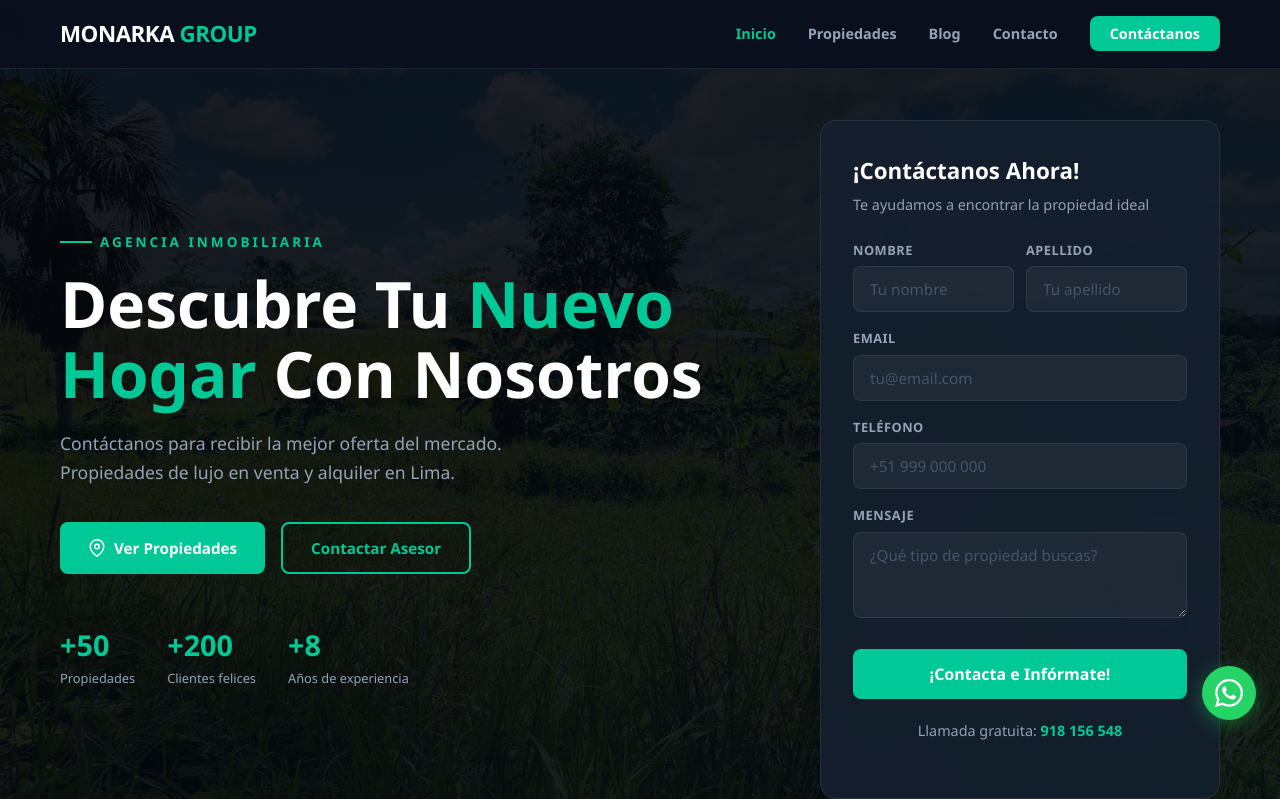
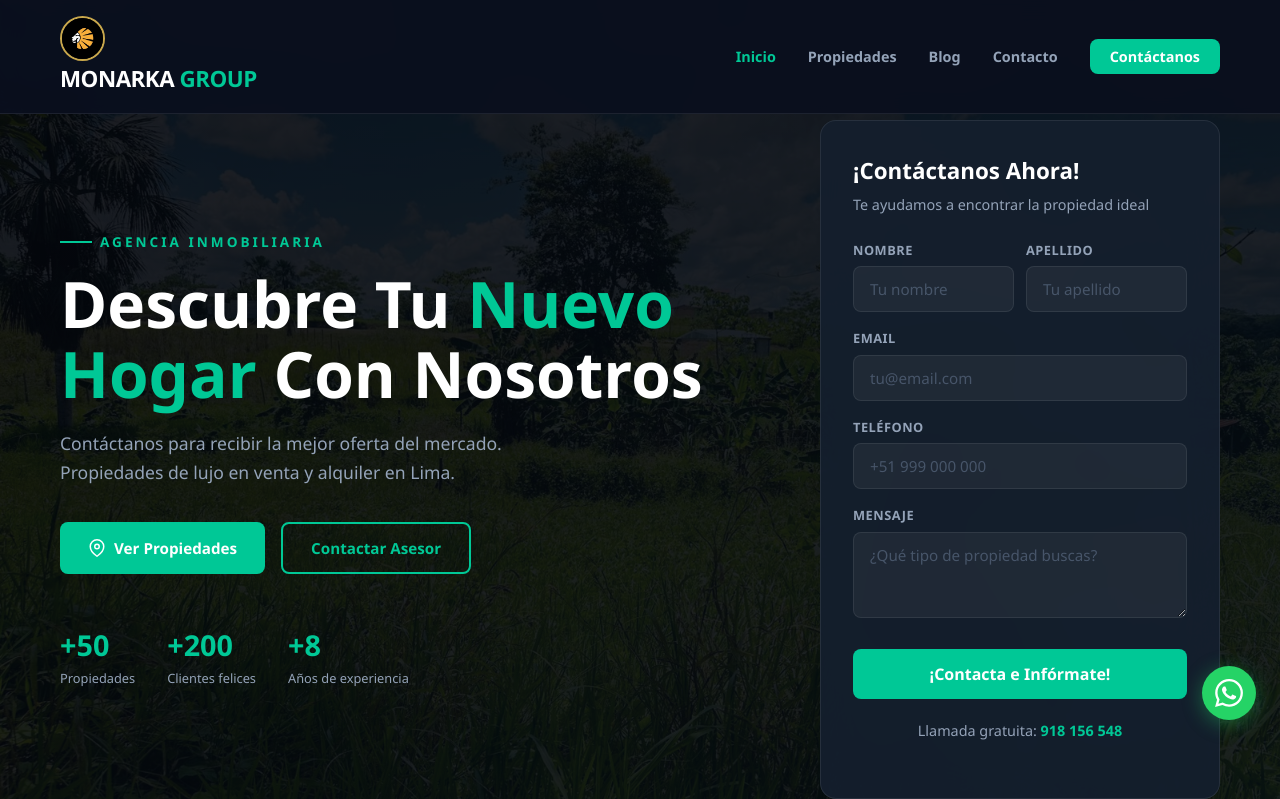
Before and after one commit to cahuazapilcom-a11y/monarka-group, a website: page public/index.html in a window 1280 px wide. Shown: the top 799 px of the page. Drawn offline with Linux system fonts and the light colour scheme; no server answers.

Commit message:
Agregar logo circular en navbar del inicio

```diff
--- a/public/index.html
+++ b/public/index.html
@@ -12,7 +12,7 @@
 <!-- NAVBAR -->
 <nav class="navbar" id="navbar">
   <div class="nav-inner">
-    <a href="/" class="nav-logo">MONARKA <span>GROUP</span></a>
+    <a href="/" class="nav-logo"><img src="leon.jpeg" alt="Logo" style="width:45px;height:45px;border-radius:50%;object-fit:cover;margin-right:8px;vertical-align:middle;border:2px solid #c9a84c;">MONARKA <span>GROUP</span></a>
     <ul class="nav-links" id="navLinks">
       <li><a href="/" class="active">Inicio</a></li>
       <li><a href="/propiedades">Propiedades</a></li>
```
Also changed, not shown: img/leon.jpeg (deleted), img/terreno.jpeg (deleted).
